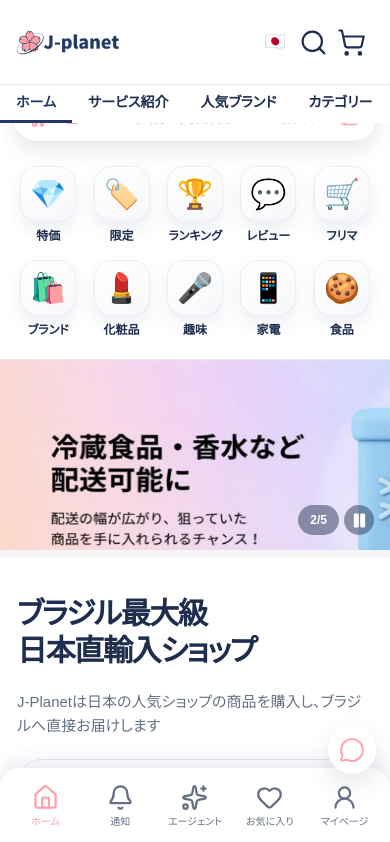
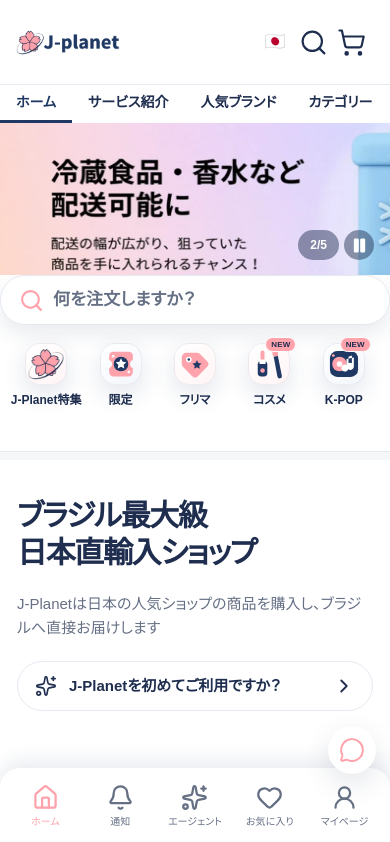
Before and after one commit to tetsufujita/jplanet-commerce-mock, a React (Vite) app: page /sazo-commerce-mock in a window 390 px wide. Shown: the top 842 px of the page. Built offline with nearby package versions, Linux system fonts and the light colour scheme.

Commit message:
feat: align SAZO mobile home discovery

```diff
--- a/src/sazo-commerce/HomeView.tsx
+++ b/src/sazo-commerce/HomeView.tsx
@@ -5,7 +5,6 @@ import {
   Camera,
   ChevronLeft,
   ChevronRight,
-  ImagePlus,
   MessageCircle,
   Pause,
   Play,
@@ -49,19 +48,6 @@ interface SectionHeadingProps {
   onMore?: () => void;
   title: string;
 }
-
-const mobileShortcutItems = [
-  { glyph: "💎", id: "sale", label: "特価" },
-  { glyph: "🏷️", id: "limited", label: "限定" },
-  { glyph: "🏆", id: "ranking", label: "ランキング" },
-  { glyph: "💬", id: "reviews", label: "レビュー" },
-  { glyph: "🛒", id: "flea-market", label: "フリマ" },
-  { glyph: "🛍️", id: "brands", label: "ブランド" },
-  { glyph: "💄", id: "cosmetics", label: "化粧品" },
-  { glyph: "🎤", id: "hobby", label: "趣味" },
-  { glyph: "📱", id: "electronics", label: "家電" },
-  { glyph: "🍪", id: "food", label: "食品" },
-] as const;
 
 function requiredProduct(list: readonly Product[], index: number) {
   const product = list[index];
@@ -308,10 +294,6 @@ function HeroCarousel({ dispatch, state }: HomeViewProps) {
         </div>
       </div>
 
-      <div className="sazo-hero-search" role="search">
-        <Search aria-hidden size={25} strokeWidth={2.1} />
-        <span>{t("sazo.home.mobileSearchPlaceholder")}</span>
-      </div>
     </section>
   );
 }
@@ -412,35 +394,25 @@ function HomeIntro() {
   );
 }
 
-function MobileDiscoveryTop({ dispatch }: Pick<HomeViewProps, "dispatch">) {
+function MobileAgentSearch({ dispatch }: Pick<HomeViewProps, "dispatch">) {
   const { t } = useTranslation();
+  const label = t("sazo.home.mobileSearchPlaceholder");
 
   return (
-    <section className="sazo-mobile-discovery" data-mobile-home>
+    <div className="sazo-mobile-search-overlap" data-mobile-home>
       <button
-        aria-label={t("sazo.agent.launcher")}
+        aria-label={label}
         className="sazo-mobile-search-pill sazo-mobile-agent-entry"
+        data-mobile-agent-search
         onClick={() => {
           dispatch({ type: "open-agent" });
         }}
         type="button"
       >
-        <Sparkles aria-hidden size={22} strokeWidth={2} />
-        <span className="sazo-mobile-agent-badge">AI</span>
-        <span>{t("sazo.agent.launcher")}</span>
-        <ImagePlus aria-hidden size={20} strokeWidth={1.9} />
+        <Search aria-hidden size={25} strokeWidth={2.1} />
+        <span>{label}</span>
       </button>
-      <div className="sazo-mobile-shortcut-grid" data-mobile-shortcut-grid>
-        {mobileShortcutItems.map((item) => (
-          <button aria-label={item.label} key={item.id} type="button">
-            <span aria-hidden className="sazo-mobile-shortcut-art">
-              {item.glyph}
-            </span>
-            <span>{item.label}</span>
-          </button>
-        ))}
-      </div>
-    </section>
+    </div>
   );
 }
 
@@ -798,9 +770,11 @@ export function HomeView({ dispatch, state }: HomeViewProps) {
     <div className="sazo-home" data-home-view>
       {mobileHome ? (
         <>
-          <MobileDiscoveryTop dispatch={dispatch} />
           <HeroCarousel dispatch={dispatch} state={{ ...state, heroFeed: "large-first" }} />
+          <MobileAgentSearch dispatch={dispatch} />
+          <ShortcutRow />
           <HomeIntro />
+          <InterestedItemsRail dispatch={dispatch} />
           <ReviewStrip dispatch={dispatch} state={state} title="利用者レビュー" />
           <MobileGiftFair dispatch={dispatch} />
           <MobileGramGrid dispatch={dispatch} />
```
Also changed, not shown: 1 other file (tests, documents, lock files or other folders).
